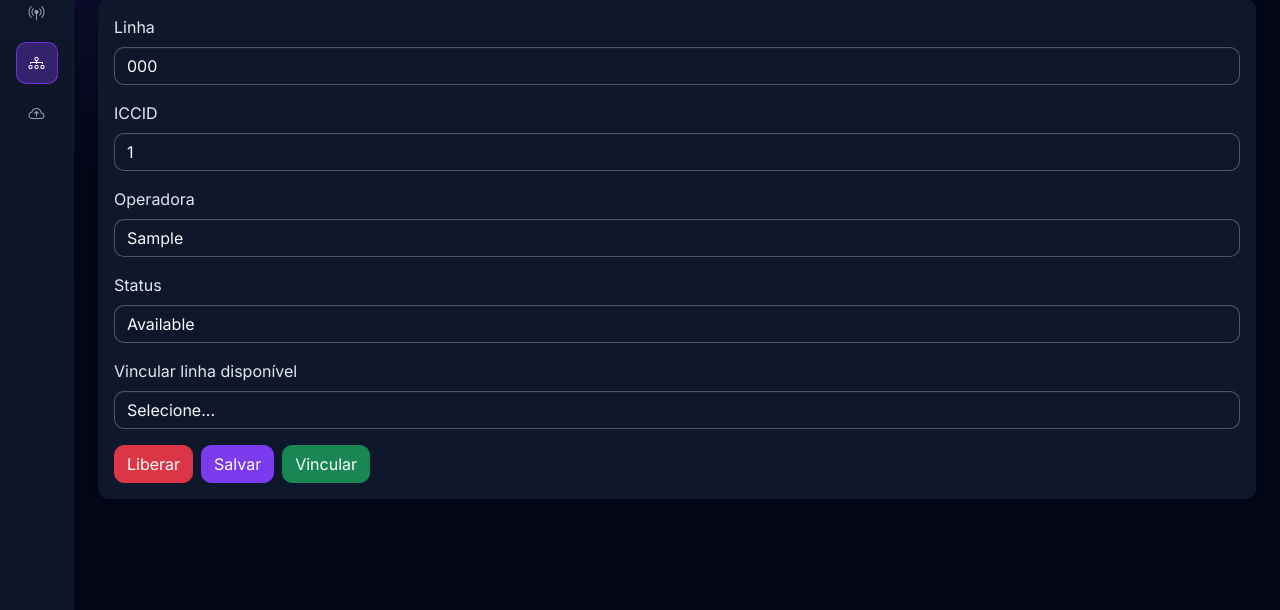
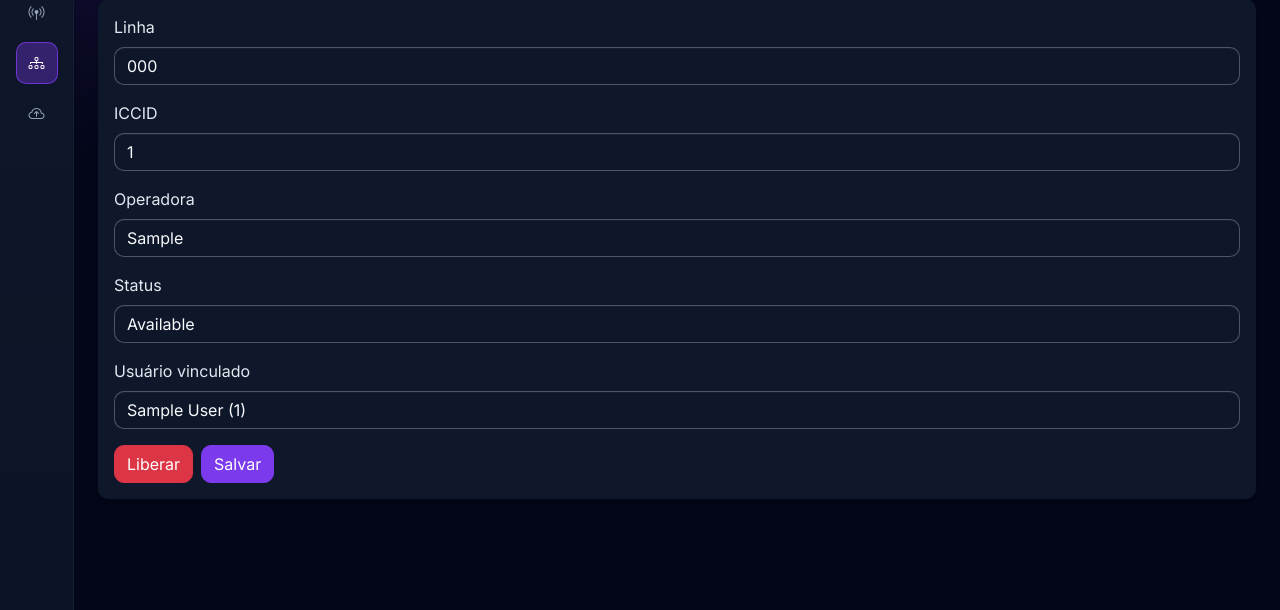
Before and after one commit to andresouza701/lineops, a Django app: page /allocations/1/edit/ in a window 1280 px wide. Shown: the part 190-800 px from the top of the page. Run offline with Django 5.2, Linux system fonts and the light colour scheme; a user stored in the database is signed in; tables that the repository leaves empty hold one stand-in row (values such as "Sample post").

Commit message:
FIX TLC: O botão Vincular foi removido, e agora há um dropdown para selecionar o usuário vinculado. O botão Salvar atualiza tanto o status da linha quanto o usuário vinculado. Tudo centralizado na tela de edição.

```diff
--- a/allocations/views.py
+++ b/allocations/views.py
@@ -181,10 +181,17 @@ class AllocationEditView(RoleRequiredMixin, View):
         available_lines = PhoneLine.objects.filter(
             is_deleted=False, status=PhoneLine.Status.AVAILABLE
         ).select_related("sim_card")
+        employees = Employee.objects.filter(
+            is_deleted=False, status=Employee.Status.ACTIVE
+        )
         return render(
             request,
             "allocations/allocation_edit.html",
-            {"allocation": allocation, "available_lines": available_lines},
+            {
+                "allocation": allocation,
+                "available_lines": available_lines,
+                "employees": employees,
+            },
         )
 
     def post(self, request, pk):
@@ -198,26 +205,22 @@ class AllocationEditView(RoleRequiredMixin, View):
             return redirect(reverse("telecom:overview"))
         elif action == "save":
             new_status = request.POST.get("status")
+            employee_pk = request.POST.get("employee")
+            updated = False
             if new_status and new_status != allocation.phone_line.status:
                 allocation.phone_line.status = new_status
                 allocation.phone_line.save(update_fields=["status"])
-                messages.success(request, "Status da linha atualizado com sucesso.")
+                updated = True
+            if employee_pk:
+                employee = Employee.objects.get(pk=employee_pk)
+                if allocation.employee != employee:
+                    allocation.employee = employee
+                    allocation.save(update_fields=["employee"])
+                    updated = True
+            if updated:
+                messages.success(request, "Dados atualizados com sucesso.")
             else:
-                messages.info(request, "Nenhuma alteração de status realizada.")
-            return redirect(
-                reverse("allocations:allocation_edit", args=[allocation.pk])
-            )
-        elif action == "link":
-            line_pk = request.POST.get("phone_line_available")
-            if line_pk:
-                new_line = PhoneLine.objects.select_related("sim_card").get(pk=line_pk)
-                allocation.phone_line = new_line
-                allocation.save(update_fields=["phone_line"])
-                messages.success(
-                    request, f"Linha {new_line.phone_number} vinculada com sucesso."
-                )
-            else:
-                messages.error(request, "Selecione uma linha disponível para vincular.")
+                messages.info(request, "Nenhuma alteração realizada.")
             return redirect(
                 reverse("allocations:allocation_edit", args=[allocation.pk])
             )
--- a/templates/allocations/allocation_edit.html
+++ b/templates/allocations/allocation_edit.html
@@ -30,18 +30,17 @@
                 </select>
             </div>
             <div class="mb-3">
-                <label class="form-label">Vincular linha disponível</label>
-                <select name="phone_line_available" class="form-select">
+                <label class="form-label">Usuário vinculado</label>
+                <select name="employee" class="form-select">
                     <option value="">Selecione...</option>
-                    {% for line in available_lines %}
-                        <option value="{{ line.pk }}">{{ line.phone_number }} ({{ line.sim_card.iccid }})</option>
+                    {% for user in employees %}
+                        <option value="{{ user.pk }}" {% if allocation.employee and allocation.employee.pk == user.pk %}selected{% endif %}>{{ user.full_name }} ({{ user.employee_id }})</option>
                     {% endfor %}
                 </select>
             </div>
             <div class="d-flex gap-2">
                 <button type="submit" name="action" value="release" class="btn btn-danger" {% if not allocation.employee %}disabled{% endif %}>Liberar</button>
                 <button type="submit" name="action" value="save" class="btn btn-primary">Salvar</button>
-                <button type="submit" name="action" value="link" class="btn btn-success">Vincular</button>
             </div>
         </form>
     </div>
```
